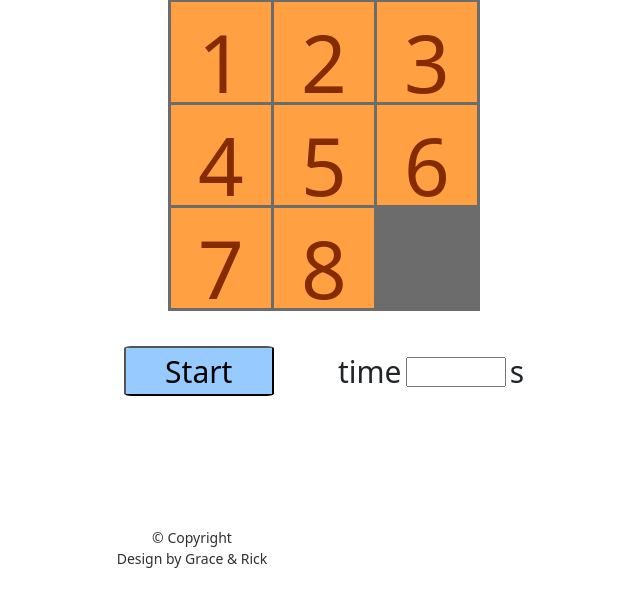
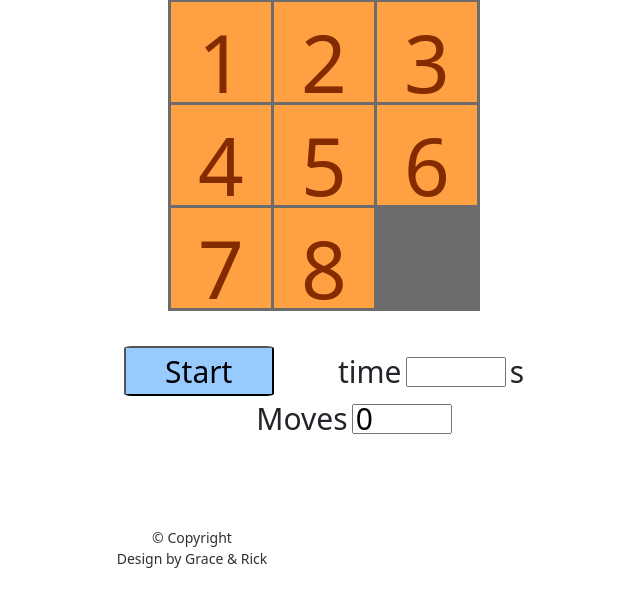
Before and after one commit to RickWangPerth/CITS5505-Project2, a Flask app: page /game in a window 1280 px wide. Shown: the part 205-800 px from the top of the page, without its empty margins (464-1104 px from the left). Run offline with Flask 2, Linux system fonts and the light colour scheme; the visitor is signed in with stand-in values (Sample User, id 1); data comes from the database, SQL or seed files in the repository.

Commit message:
add moves function

```diff
--- a/app/static/game2.js
+++ b/app/static/game2.js
@@ -1,6 +1,4 @@
 'use strict'
-
-
 
     var numArray = new Array(9);
 	var numbase = Array(4).fill(Array(9));
@@ -12,6 +10,8 @@
 
 	var startButton = document.getElementById("startButton");
 	var timer;
+	var moves = 0;
+	var moveText = document.getElementById("moves");
 	var curTime = 0;
 	var timeText = document.getElementById("outputTime");
 	var promptText = document.getElementById("promptText");
@@ -153,10 +153,13 @@
 	}
 
 	// 下标为0的格子的单击响应函数
+	moveText.value=moves;
 	divObjArray[0].onclick = function() {
 		updateEmptyFun();
 		if(emptyIndex == 1 || emptyIndex == 3) {
 			updatePositionFun(0);
+			moves++;
+			moveText.value=moves;
 		}
 	}
 
@@ -165,6 +168,8 @@
 		updateEmptyFun();
 		if(emptyIndex == 1 || emptyIndex == 5) {
 			updatePositionFun(2);
+			moves++;
+			moveText.value=moves;
 		}
 	}
 
@@ -173,6 +178,8 @@
 		updateEmptyFun();
 		if(emptyIndex == 3 || emptyIndex == 7) {
 			updatePositionFun(6);
+			moves++;
+			moveText.value=moves;
 		}
 	}
 
@@ -181,6 +188,8 @@
 		updateEmptyFun();
 		if(emptyIndex == 5 || emptyIndex == 7) {
 			updatePositionFun(8);
+			moves++;
+			moveText.value=moves;
 		}
 	}
 
@@ -194,6 +203,8 @@
 					curIndex = divObjArray.indexOf(this);
 					if(emptyIndex == curIndex - 1 || emptyIndex == curIndex + 1 || emptyIndex == curIndex + 3) {
 						updatePositionFun(curIndex);
+						moves++;
+						moveText.value=moves;
 					}
 				}
 				continue;
@@ -204,6 +215,8 @@
 					curIndex = divObjArray.indexOf(this);
 					if(emptyIndex == curIndex - 1 || emptyIndex == curIndex + 1 || emptyIndex == curIndex - 3) {
 						updatePositionFun(curIndex);
+						moves++;
+						moveText.value=moves;
 					}
 				}
 				continue;
@@ -214,6 +227,8 @@
 					curIndex = divObjArray.indexOf(this);
 					if(emptyIndex == curIndex - 3 || emptyIndex == curIndex + 3 || emptyIndex == curIndex + 1) {
 						updatePositionFun(curIndex);
+						moves++;
+						moveText.value=moves;
 					}
 				}
 				continue;
@@ -224,6 +239,8 @@
 					curIndex = divObjArray.indexOf(this);
 					if(emptyIndex == curIndex - 3 || emptyIndex == curIndex + 3 || emptyIndex == curIndex - 1) {
 						updatePositionFun(curIndex);
+						moves++;
+						moveText.value=moves;
 					}
 				}
 				continue;
@@ -233,9 +250,12 @@
 				curIndex = divObjArray.indexOf(this);
 				if(emptyIndex == curIndex - 3 || emptyIndex == curIndex + 3 || emptyIndex == curIndex - 1 || emptyIndex == curIndex + 1) {
 					updatePositionFun(curIndex);
+					moves++;
+					moveText.value=moves;
 				}
 			}
 
 		}
+
 	}
 	resFun();
--- a/app/templates/game.html
+++ b/app/templates/game.html
@@ -24,6 +24,8 @@
     <span class="timeText">time</span>
     <input class="inputStyle" type="text" name="outputTime" id="outputTime" value="" readonly="readonly" />
     <span class="timeText" style="margin-left: 0px;">s</span>
+    <span class="timeText">Moves</span>
+    <input class="inputStyle" type="text" name="moves" id="moves" value="" readonly="readonly" />
 </div>
 
 {% block javascript %}
```
